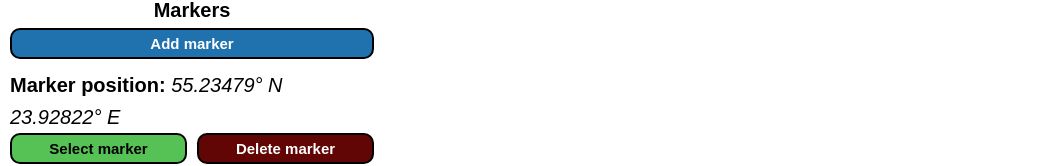
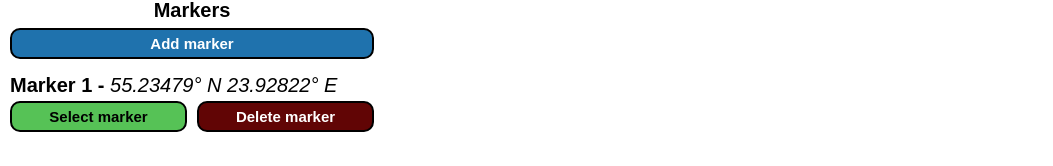
Before and after one commit to NojusM/Map-using-Vue, a Vue app: page /Map-using-Vue/map in a window 1280 px wide. Both pictures are taken after a click on the button "Add marker". Shown: the part 238-404 px from the top of the page, without its empty margins (0-1053 px from the left). Built offline with nearby package versions, Linux system fonts and the light colour scheme.

Commit message:
ADD NUMERATION TO MARKER LIST

```diff
--- a/src/views/map/Sidebar.vue
+++ b/src/views/map/Sidebar.vue
@@ -27,7 +27,7 @@
     <button class="btn add" @click="markerStore.addMarker">Add marker</button>
     <div v-for="(marker, index) in markerStore.markers" :key="index" class="marker-info">
       <p>
-        <span class="label">Marker position: </span>
+        <span class="label">Marker {{ index + 1 }} - </span>
         <span class="coordinates">{{ marker[0] }}° N {{ marker[1] }}° E</span>
       </p>
       <div class="buttons">
```
